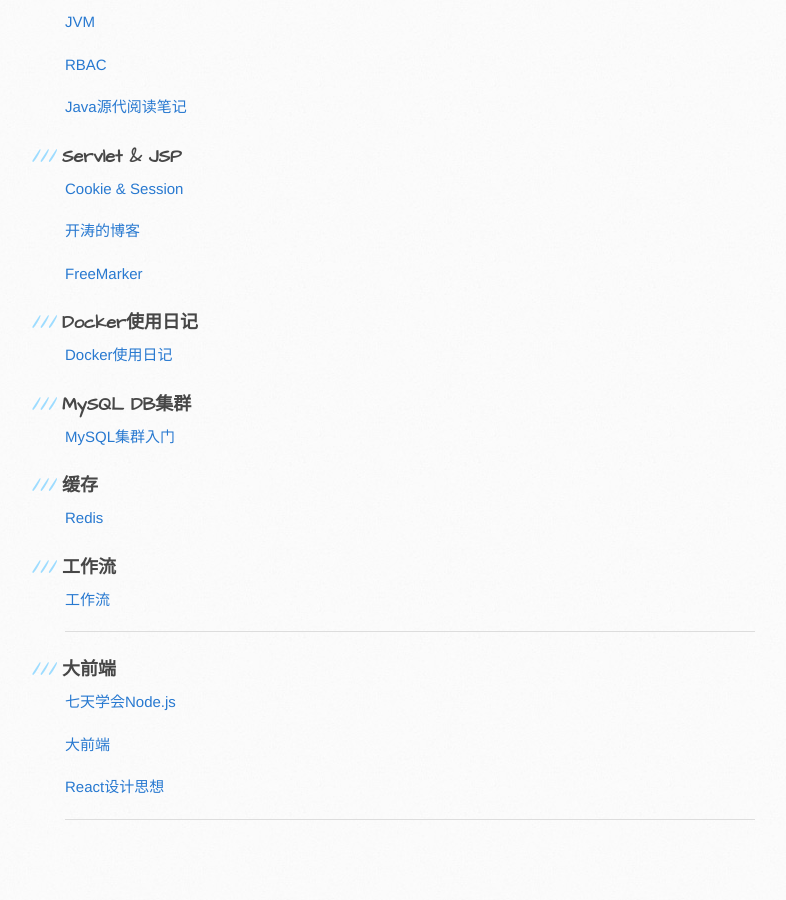
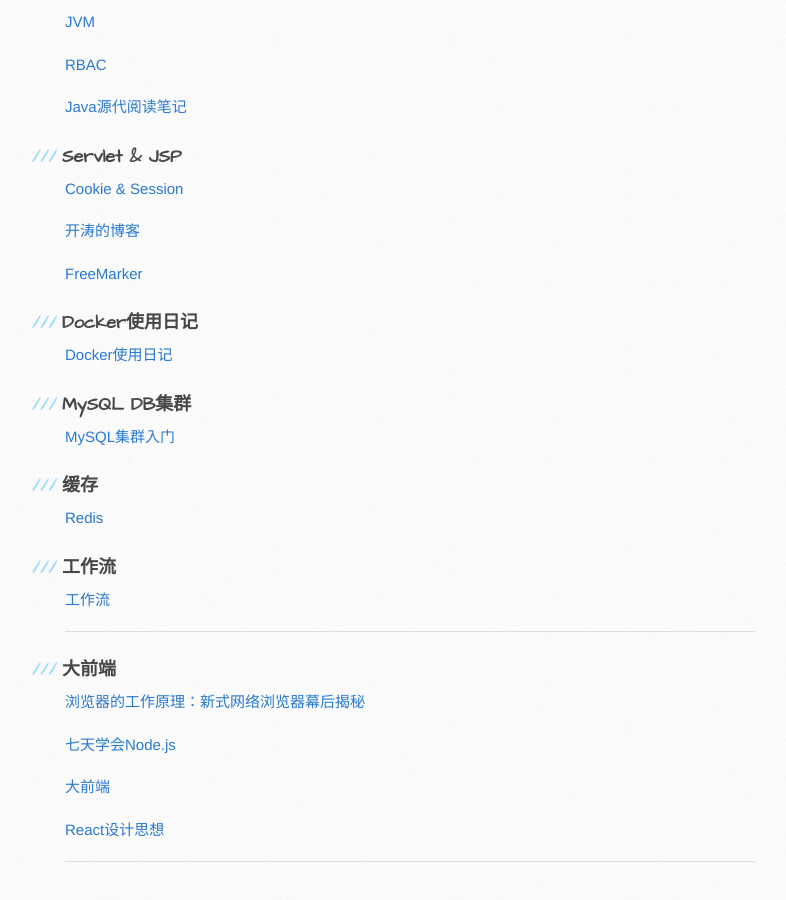
Before and after one commit to MarkShen1992/markshen1992.github.io, a Jekyll site: the page built from index.md, in a window 1280 px wide and 900 px high, scrolled down 740 px. Shown: the whole window, without its empty margins (105-891 px from the left). Built offline with Jekyll 4.4.1, drawn with Linux system fonts in a browser that asks for light colours; before the commit the page ends 1597 px from its top, so only the background shows below that.

Commit message:
add an article

```diff
--- a/index.md
+++ b/index.md
@@ -62,6 +62,8 @@
 
 ### 大前端
 
+[浏览器的工作原理：新式网络浏览器幕后揭秘](https://www.html5rocks.com/zh/tutorials/internals/howbrowserswork/)
+
 [七天学会Node.js](http://wiki.jikexueyuan.com/project/nodejs-guide/overwise.html)
 
 [大前端](./document/big_frontend/article_0100.html)
```
